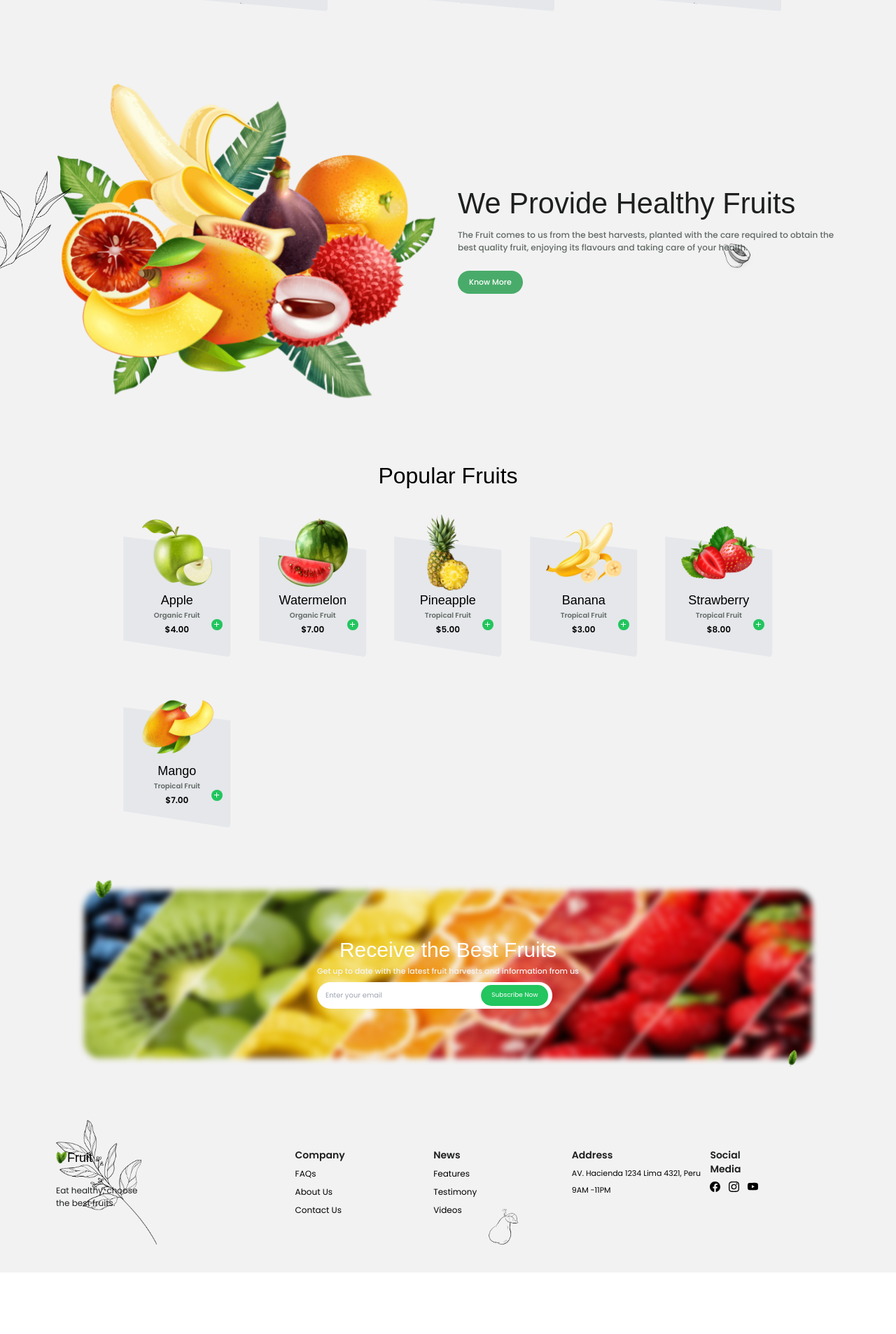
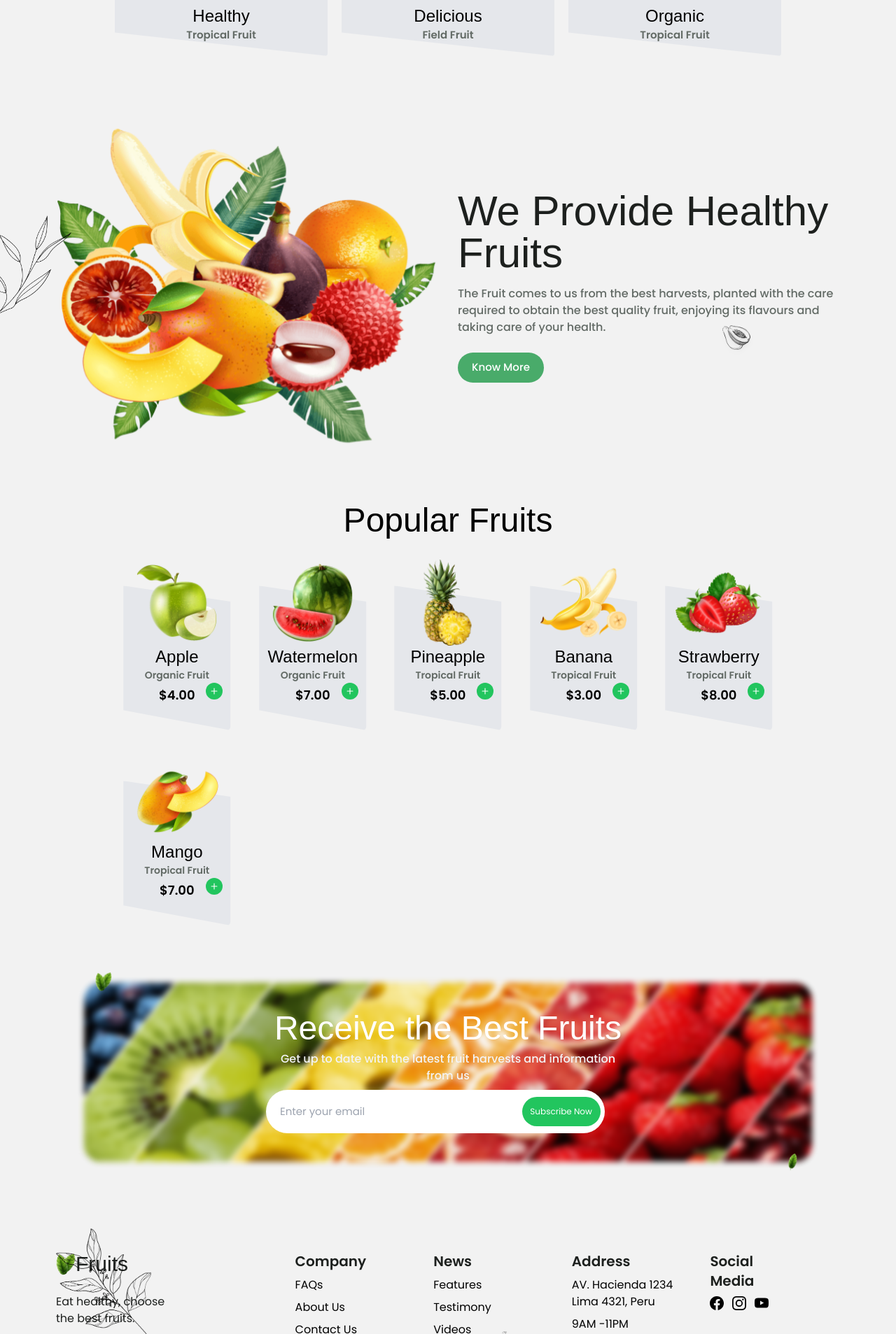
Before and after one commit to micheal-Oluwafemi/fruitful-treats, a React (Vite) app: page / in a window 1280 px wide. Shown: the part 893-2800 px from the top of the page at 70% size. Before the commit the page ends 2712 px from the top, so only its background shows below. Built offline with nearby package versions, Linux system fonts and the light colour scheme; a web font is replaced by a local one.

Commit message:
Update All Screen Sizes

```diff
--- a/src/components/About.jsx
+++ b/src/components/About.jsx
@@ -27,7 +27,7 @@ const About = ({ theme }) => {
       <div className='md:w-1/2 w-full'>
         <div className='flex flex-row relative '>
           <ScrollAnimation animateIn='animate__animated animate__fadeInUp'>
-            <h1 className='text-[2.6rem] leading-10 font-cherryBoom text-titleColor dark:text-whiteColor md:text-start text-center'>
+            <h1 className='text-[3rem] leading-10 font-cherryBoom text-titleColor dark:text-whiteColor md:text-start text-center lg:text-6xl'>
               We Provide Healthy Fruits
             </h1>
           </ScrollAnimation>
@@ -38,7 +38,7 @@ const About = ({ theme }) => {
             animateIn='animate__animated animate__zoomIn'
             className='flex justify-center md:justify-start'
           >
-            <h4 className='text-[12px] pt-4 text-textColor text-center md:text-start w-[80%] md:w-full font-medium '>
+            <h4 className='text-[16px] pt-4 text-textColor text-center md:text-start w-[80%] md:w-full font-medium lg:text-[16px]'>
               The Fruit comes to us from the best harvests, planted with the
               care required to obtain the best quality fruit, enjoying its
               flavours and taking care of your health.
@@ -58,7 +58,7 @@ const About = ({ theme }) => {
 
         <ScrollAnimation animateIn='animate__animated animate__bounceIn'>
           <div className='flex justify-center md:justify-start md:mt-4 mt-7'>
-            <button className='font-medium text-[11px] bg-greenColor text-white py-2 px-4 mt-2 rounded-full'>
+            <button className='font-medium text-[16px] bg-greenColor text-white py-2 px-5 mt-2 rounded-full lg:text-[15px] lg:px-5 lg:py-2.5'>
               Know More
             </button>
           </div>
--- a/src/components/CTA.jsx
+++ b/src/components/CTA.jsx
@@ -8,7 +8,7 @@ const CTA = () => {
         <img
           src={ctaImg}
           alt=''
-          className='w-full h-60 rounded-3xl blur-sm animate'
+          className='w-full h-60 lg:h-64 rounded-3xl blur-sm animate'
         />
 
         <div className='absolute z-[999] -top-4 left-4'>
@@ -19,23 +19,23 @@ const CTA = () => {
         </div>
 
         <div className='absolute contaiin'>
-          <h1 className='text-center text-white font-cherryBoom text-3xl leading-[28px]'>
+          <h1 className='text-center text-white font-cherryBoom text-3xl leading-[28px] lg:text-5xl'>
             Receive the Best Fruits
           </h1>
 
-          <p className='text-[11px] text-center text-gray-100 font-medium py-2'>
+          <p className='text-[15px] text-center text-gray-100 font-medium py-2 lg:text-[16px]'>
             Get up to date with the latest fruit harvests and information from
             us
           </p>
 
-          <div className='bg-white pl-3 pr-1.5 py-1 md:flex items-center rounded-full justify-between w-[90%] hidden'>
+          <div className='bg-white pl-5 pr-1.5 py-1 md:flex items-center rounded-full justify-between w-[90%] hidden lg:py-2.5 lg:w-[93%]'>
             <input
               type='text'
               placeholder='Enter your email'
-              className='border-none outline-none text-[10px]'
+              className='border-none outline-none text-[10px] lg:text-[15px]'
             />
 
-            <button className='text-[9px] w-24 py-2 rounded-full bg-green-500 text-white'>
+            <button className='text-[9px] w-24 py-2 rounded-full bg-green-500 text-white lg:text-[12px] lg:w-28 lg:py-3'>
               Subscribe Now
             </button>
           </div>
--- a/src/components/CardBack.jsx
+++ b/src/components/CardBack.jsx
@@ -5,11 +5,13 @@ const CardBack = ({ setIsFlipped, cvv }) => {
     <>
       <div className='bg-gray-200 text-white rounded-md h-[11rem]'>
         <div className='pt-3'>
-          <div className='bg-black mt-2.5 w-full h-4'></div>
+          <div className='bg-black mt-2.5 w-full h-5 lg:h-6'></div>
 
           <div className='px-2 mt-3'>
-            <div className='bg-white w-full h-6 flex justify-end items-center px-2 '>
-              <h2 className='text-[10px] text-black font-semibold'>{cvv}</h2>
+            <div className='bg-white w-full h-7 flex justify-end items-center px-2 lg:h-8'>
+              <h2 className='text-[13px] text-black font-semibold lg:text-[14px] '>
+                {cvv}
+              </h2>
             </div>
           </div>
         </div>
--- a/src/components/CardFront.jsx
+++ b/src/components/CardFront.jsx
@@ -16,12 +16,12 @@ const CardFront = ({ acctNum, setIsFlipped, date, hideIcon }) => {
           <FcSimCardChip size={39} />
 
           <h1
-            className={`  text-[14px] font-semibold pt-4 tracking-widest font-cardFont`}
+            className={`text-[16px] lg:text-[16px] font-semibold pt-4 tracking-widest font-cardFont`}
           >
             {acctNum}
           </h1>
 
-          <h3 className='pt-4 text-[12px]'>{date}</h3>
+          <h3 className='pt-4 text-[14px] lg:text-[15px]'>{date}</h3>
         </div>
       </div>
     </>
--- a/src/components/Enjoy.jsx
+++ b/src/components/Enjoy.jsx
@@ -7,7 +7,7 @@ const Enjoy = () => {
   return (
     <section className='font-poppins py-20'>
       <ScrollAnimation animateIn='animate__animated animate__fadeInDown'>
-        <h1 className='text-black dark:text-whiteColor font-cherryBoom text-center text-[2rem]'>
+        <h1 className='text-black dark:text-whiteColor font-cherryBoom text-center text-[3rem] lg:text-5xl'>
           Eat and Enjoy
         </h1>
       </ScrollAnimation>
@@ -17,16 +17,16 @@ const Enjoy = () => {
           <ScrollAnimation
             animateIn='animate__animated animate__zoomIn'
             key={item.id}
-            className='bg-gray-200 dark:bg-[#44444457] md:w-full w-[12rem] md:h-[12rem] p-1  h-[11rem] flex flex-col justify-center clippy md:rounded-tl-[4px] md:rounded-br-[4px] rounded-md'
+            className='bg-gray-200 dark:bg-[#44444457] md:w-full w-[12rem] md:h-[12rem] lg:h-[15rem] p-1 h-[12.5rem] flex flex-col justify-center clippy md:rounded-tl-[4px] md:rounded-br-[4px] rounded-md'
           >
             <div className='flex justify-center'>
-              <img src={item.img} alt='' className='md:w-1/2 w-[56%]' />
+              <img src={item.img} alt='' className='md:w-1/2 w-[70%]' />
             </div>
 
-            <h2 className='font-cherryBoom text-center md:text-lg text-base dark:text-white'>
+            <h2 className='font-cherryBoom text-center md:text-lg text-2xl dark:text-white lg:text-2xl'>
               {item.header}
             </h2>
-            <p className='text-center text-textColor text-[10px] font-semibold'>
+            <p className='text-center text-textColor text-[15px] font-semibold lg:text-[15px]'>
               {item.category}
             </p>
           </ScrollAnimation>
--- a/src/components/Footer.jsx
+++ b/src/components/Footer.jsx
@@ -9,7 +9,9 @@ const Footer = ({ theme }) => {
         <img
           src={branch2}
           alt=''
-          className={`w-36 -z-20 ${theme === 'dark' ? 'invert-0' : 'invert'}`}
+          className={`w-36 -z-20 lg:w-40 ${
+            theme === 'dark' ? 'invert-0' : 'invert'
+          }`}
         />
       </div>
 
@@ -23,70 +25,74 @@ const Footer = ({ theme }) => {
 
       <div className='md:w-[30%] w-full'>
         <div className='flex items-center'>
-          <img src={logo} alt='logo' className='w-4' />
-          <h1 className='font-cherryBoom text-lg'>Fruit</h1>
+          <img src={logo} alt='logo' className='w-6 lg:w-7' />
+          <h1 className='font-cherryBoom text-3xl lg:text-3xl text-titleColor'>
+            Fruits
+          </h1>
         </div>
 
-        <p className='text-[12px] text-titleColor dark:text-gray-100 pt-6'>
+        <p className='text-[15px] text-titleColor dark:text-gray-100 pt-6 lg:text-[16px]'>
           Eat healthy, choose <br /> the best fruits.
         </p>
       </div>
 
       <div className='flex flex-row items-start md:w-[70%] md:gap-3 gap-2'>
         <div className='w-1/4'>
-          <h1 className='text-sm text-titleColor dark:text-white font-semibold '>
+          <h1 className='text-lg text-titleColor dark:text-white font-semibold lg:text-xl '>
             Company
           </h1>
 
           <div className='flex flex-col items-start pt-2 gap-2'>
-            <h5 className='text-[12px]'>FAQs</h5>
-            <h5 className='text-[12px]'>About Us</h5>
-            <h5 className='text-[12px]'>Contact Us</h5>
+            <h5 className='text-[14px] lg:text-[16px]'>FAQs</h5>
+            <h5 className='text-[14px] lg:text-[16px]'>About Us</h5>
+            <h5 className='text-[14px] lg:text-[16px]'>Contact Us</h5>
           </div>
         </div>
 
         <div className='w-1/4'>
-          <h1 className='text-sm text-titleColor dark:text-white font-semibold '>
+          <h1 className='text-lg text-titleColor dark:text-white font-semibold lg:text-xl'>
             News
           </h1>
 
           <div className='flex flex-col items-start pt-2 gap-2'>
-            <h5 className='text-[12px]'>Features</h5>
-            <h5 className='text-[12px]'>Testimony</h5>
-            <h5 className='text-[12px]'>Videos</h5>
+            <h5 className='text-[14px] lg:text-[16px]'>Features</h5>
+            <h5 className='text-[14px] lg:text-[16px]'>Testimony</h5>
+            <h5 className='text-[14px] lg:text-[16px]'>Videos</h5>
           </div>
         </div>
 
         <div className='w-1/4'>
-          <h1 className='text-sm text-titleColor dark:text-white font-semibold '>
+          <h1 className='text-lg text-titleColor dark:text-white font-semibold lg:text-xl'>
             Address
           </h1>
 
           <div className='flex flex-col items-start pt-2 gap-2'>
-            <h5 className='text-[11px]'>AV. Hacienda 1234 Lima 4321, Peru</h5>
-            <h5 className='text-[11px]'>9AM -11PM</h5>
+            <h5 className='text-[14px] lg:text-[16px]'>
+              AV. Hacienda 1234 Lima 4321, Peru
+            </h5>
+            <h5 className='text-[13px] lg:text-[16px]'>9AM -11PM</h5>
           </div>
         </div>
 
         <div className='w-1/4'>
-          <h1 className='text-sm text-titleColor dark:text-white font-semibold '>
+          <h1 className='text-lg lg:text-xl text-titleColor dark:text-white font-semibold '>
             Social<span className='md:hidden'>s</span>{' '}
             <span className='md:block hidden'>Media</span>
           </h1>
 
-          <div className='flex flex-row items-center gap-3 pt-2'>
+          <div className='flex md:flex-row flex-col items-center gap-3 pt-2'>
             <BsFacebook
-              size={15}
+              size={20}
               color={`${theme === 'dark' ? 'white' : 'black'}`}
             />
 
             <BsInstagram
-              size={15}
+              size={20}
               color={`${theme === 'dark' ? 'white' : 'black'}`}
             />
 
             <BsYoutube
-              size={15}
+              size={20}
               color={`${theme === 'dark' ? 'white' : 'black'}`}
             />
           </div>
--- a/src/components/Navbar.jsx
+++ b/src/components/Navbar.jsx
@@ -57,7 +57,7 @@ const Navbar = () => {
         } w-full flex flow-row items-center justify-between font-poppins dark:text-white py-1 fixed md:px-20 xlg:px-[15rem] px-4 z-[99999999999999938892992924949249472747247]`}
       >
         <div className='flex items-center w-1/3'>
-          <img src={logo} alt='' className='w-5 h-5' />
+          <img src={logo} alt='' className='w-6 h-6' />
 
           <Link
             to={'/'}
@@ -66,14 +66,14 @@ const Navbar = () => {
               setActive('');
             }}
           >
-            <h1 className='font-cherryBoom text-[1.3rem] text-black dark:text-white'>
+            <h1 className='font-cherryBoom text-[1.5rem] lg:text-[1.7rem] text-titleColor dark:text-white '>
               Fruits
             </h1>
           </Link>
         </div>
 
         <div className='w-1/3'>
-          <div className='md:flex flex-row hidden items-center gap-6'>
+          <div className='md:flex flex-row hidden items-center gap-4 lg:gap-10 '>
             {links.map((item) => (
               <div key={item.id}>
                 <a href={`#${item.navLink}`}>
@@ -83,7 +83,7 @@ const Navbar = () => {
                       active === item.navLink
                         ? 'text-green-500'
                         : 'text-gray-500 dark:text-white'
-                    } text-[14px] font-medium cursor-pointer`}
+                    } text-[14px] lg:text-[16px] font-medium cursor-pointer`}
                   >
                     {item.name}
                   </h3>
@@ -99,17 +99,17 @@ const Navbar = () => {
             onClick={() => window.scrollTo(0, 0)}
             className='relative'
           >
-            <BsFillHandbagFill size={15} cursor='pointer' />
+            <BsFillHandbagFill size={23} cursor='pointer' />
 
             <div
               className={`${
                 item.length >= 1 ? 'bg-green-500' : ''
-              } absolute -top-[2px] -right-[5px] w-[11px] h-[11px] rounded-full flex items-center justify-center`}
+              } absolute -top-[2px] -right-[5px] w-[15px] h-[15px] lg:w-[16px] lg:h-[16px] rounded-full flex items-center justify-center`}
             >
               <p
                 className={`${
                   item.length >= 1 ? 'block' : 'hidden'
-                } text-center text-[8px] font-medium text-white`}
+                } text-center text-[9px] lg:text-[10px] font-medium text-white`}
               >
                 {item.length}
               </p>
@@ -118,9 +118,9 @@ const Navbar = () => {
 
           <div onClick={handleThemeSwitch}>
             {theme === 'dark' ? (
-              <BsBrightnessHighFill size={22} cursor='pointer' />
+              <BsBrightnessHighFill size={25} cursor='pointer' />
             ) : (
-              <HiOutlineMoon size={22} cursor='pointer' />
+              <HiOutlineMoon size={25} cursor='pointer' />
             )}
           </div>
 
@@ -128,7 +128,7 @@ const Navbar = () => {
             onClick={() => setHideMenu(true)}
             className='cursor-pointer md:hidden'
           >
-            <HiMenuAlt3 size={22} />
+            <HiMenuAlt3 size={25} />
           </div>
         </div>
       </section>
@@ -145,7 +145,7 @@ const Navbar = () => {
                     active === item.navLink
                       ? 'text-green-500'
                       : 'text-gray-500 dark:text-white'
-                  } text-[14.3px] font-semibold`}
+                  } text-[16px] font-semibold`}
                 >
                   {item.name}
                 </h2>
@@ -164,9 +164,9 @@ const Navbar = () => {
 
         <div
           onClick={() => setHideMenu(false)}
-          className='fixed right-3 top-2 z-[999999993939399393939393939393939393939] cursor-pointer'
+          className='fixed right-3 top-3 z-[999999993939399393939393939393939393939] cursor-pointer'
         >
-          <HiX size={20} color={`${theme === 'dark' ? 'white' : 'black'}`} />
+          <HiX size={25} color={`${theme === 'dark' ? 'white' : 'black'}`} />
         </div>
       </section>
     </>
--- a/src/components/Popular.jsx
+++ b/src/components/Popular.jsx
@@ -12,7 +12,7 @@ const Popular = () => {
   return (
     <section id='popular' className='font-poppins py-20'>
       <ScrollAnimation animateIn='animate__animated animate__fadeInDown'>
-        <h1 className='text-black dark:text-whiteColor font-cherryBoom text-center text-[2rem]'>
+        <h1 className='text-black dark:text-whiteColor font-cherryBoom text-center text-[3rem] lg:text-5xl'>
           Popular Fruits
         </h1>
       </ScrollAnimation>
@@ -24,29 +24,33 @@ const Popular = () => {
             className='p-3 flex flex-col justify-center   relative rounded-b-md pb-10'
           >
             <ScrollAnimation animateIn='animate__animated animate__zoomIn'>
-              <div className='absolute bg-gray-200 dark:bg-[#44444457] md:w-full w-[100%] md:h-[100%] h-[100%] z-20 rounded-b-md clippy clipy contain'></div>
+              <div className='absolute bg-gray-200 dark:bg-[#44444457] md:w-full w-[100%] md:h-[100%] h-[100%] z-20 rounded-b-md clippy clipy contain '></div>
 
               <div className='z-40 relative'>
                 <div className='flex justify-center '>
-                  <img src={item.img} alt='' className='md:w-[70%] w-[60%]' />
+                  <img
+                    src={item.img}
+                    alt=''
+                    className='md:w-[70%] w-[60%] lg:w-[80%]'
+                  />
                 </div>
 
-                <h2 className='font-cherryBoom text-center md:text-lg text-base dark:text-white'>
+                <h2 className='font-cherryBoom text-center md:text-lg text-2xl dark:text-white lg:text-2xl'>
                   {item.header}
                 </h2>
-                <p className='text-center text-textColor text-[10px] font-semibold'>
+                <p className='text-center text-textColor text-[15px] font-semibold lg:text-[14px]'>
                   {item.category}
                 </p>
 
-                <h3 className='text-center text-[12px] pt-1 font-bold text-black dark:text-white'>
+                <h3 className='text-center text-[18px] pt-1 font-bold text-black dark:text-white'>
                   ${item.price}
                 </h3>
 
                 <div
                   onClick={() => dispatch(AddCart(item))}
-                  className='absolute md:bottom-0 bottom-0 right-3.5 md:top-[9.3rem] md:right-3 bg-green-500 z-50 w-4 h-4 rounded-full flex justify-center items-center cursor-pointer '
+                  className='absolute md:bottom-0 bottom-0 right-3.5 md:top-[9.3rem] lg:top-[11rem]  md:right-3 bg-green-500 z-50 w-6 h-6 lg:w-6 lg:h-6 rounded-full flex justify-center items-center cursor-pointer '
                 >
-                  <BsPlus size={15} color='white' />
+                  <BsPlus size={18} color='white' />
                 </div>
               </div>
             </ScrollAnimation>
--- a/src/components/Showcase.jsx
+++ b/src/components/Showcase.jsx
@@ -6,12 +6,12 @@ const Showcase = ({ theme }) => {
   return (
     <section
       className='flex md:flex-row md:gap-0
-     gap-3 flex-col items-center pt-16 font-poppins relative'
+     gap-3 flex-col items-center pt-20 font-poppins relative'
     >
       <div className='md:w-1/2 w-full'>
         <div className='flex flex-row relative '>
           <div className='animate__animated animate__zoomIn'>
-            <h1 className='text-5xl font-cherryBoom text-titleColor dark:text-whiteColor md:text-start text-center'>
+            <h1 className='text-[3.4rem] leading-[55px] lg:text-6xl font-cherryBoom text-titleColor dark:text-whiteColor md:text-start text-center'>
               Enjoy The Best Fresh Fruits
             </h1>
           </div>
@@ -26,7 +26,7 @@ const Showcase = ({ theme }) => {
         </div>
 
         <div className=' flex justify-center'>
-          <h4 className='text-[12px] pt-2 text-textColor text-center md:text-start w-[80%] md:w-full font-medium animate__animated animate__fadeInUp'>
+          <h4 className='text-[16px] lg:text-[16px] pt-3 text-textColor text-center md:text-start w-[80%] md:w-full font-medium animate__animated animate__fadeInUp'>
             Enjoy the best organic fruits harvested with the best possible
             quality, obtaining unique and delicious flavours.
           </h4>
@@ -35,13 +35,13 @@ const Showcase = ({ theme }) => {
         <div className='flex justify-center md:justify-start animate__animated animate__fadeInDown'>
           <a
             href='#popular'
-            className='font-medium text-[10px] bg-greenColor text-white py-2 px-2 mt-2 rounded-full'
+            className='font-medium text-[15px] lg:text-[14px] bg-greenColor text-white py-2 px-3 lg:px-4 lg:py-2.5 mt-2 rounded-full'
           >
             Order Fruit Now
           </a>
         </div>
       </div>
-      <div className='w-[70%] md:w-1/2 animate__animated animate__zoomIn  z-50'>
+      <div className='w-[80%] md:w-1/2 animate__animated animate__zoomIn  z-50'>
         <img src={showcaseImg} alt='' className='' />
       </div>
 
--- a/src/index.css
+++ b/src/index.css
@@ -25,7 +25,7 @@ body {
 
 .grid-list {
   display: grid;
-  grid-template-columns: repeat(auto-fit, minmax(150px, 1fr));
+  grid-template-columns: repeat(auto-fit, minmax(157px, 1fr));
   column-gap: 16px;
   row-gap: 20px;
 }
@@ -78,6 +78,6 @@ body {
 
 .toast {
   font-family: 'Poppins', sans-serif;
-  font-size: 13px;
+  font-size: 16px;
   top: 35px;
 }
```
Also changed, not shown: src/pages/Cart.jsx (+46 -29 lines).
